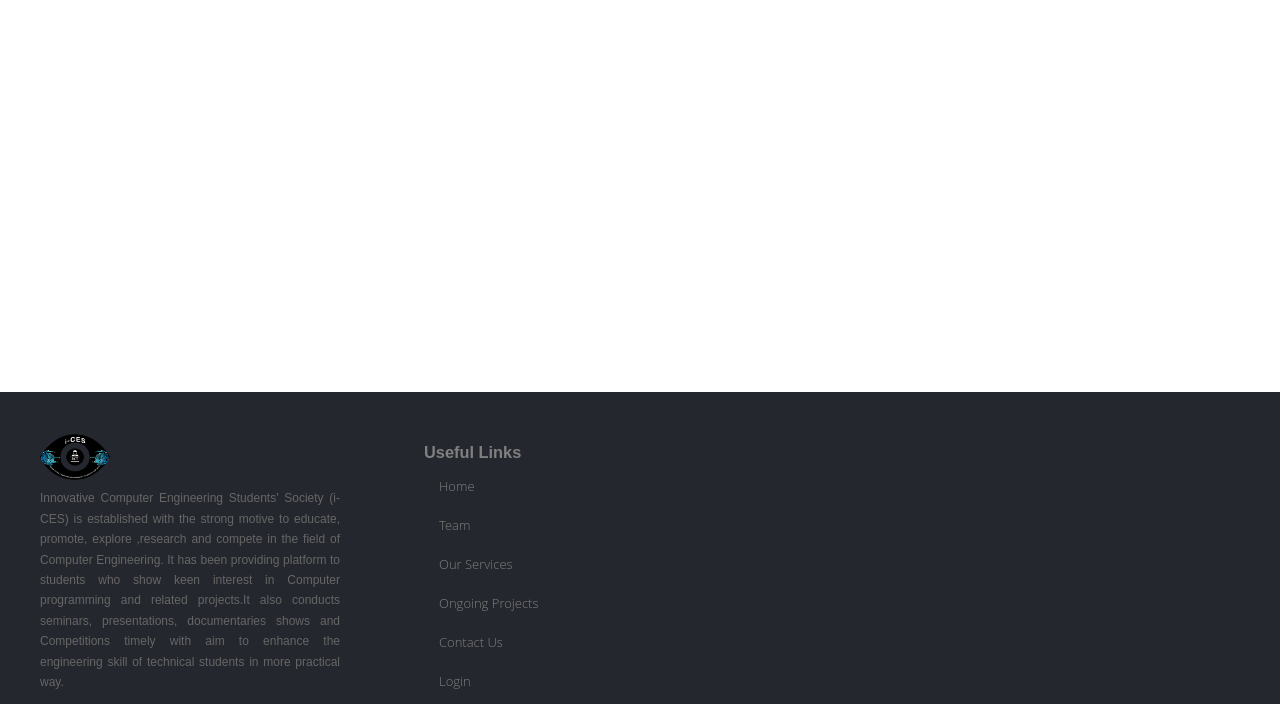
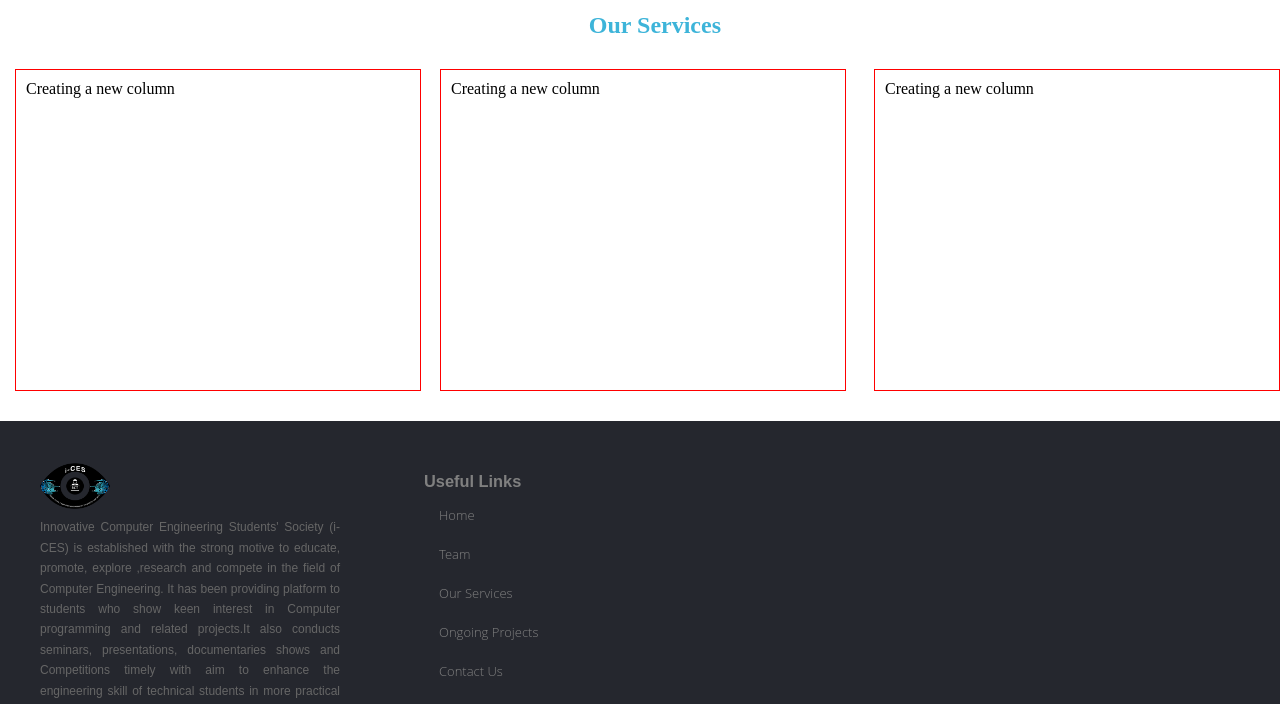
Before and after one commit to dayaraj/smart-nagarik-project, a plain HTML site: page services.html in a window 1280 px wide. Shown: the part 88-792 px from the top of the page. Drawn offline with Linux system fonts and the light colour scheme.

Commit message:
Smart Nagarik

```diff
--- a/css/services.css
+++ b/css/services.css
@@ -50,8 +50,34 @@ margin-right: 100px;
 	background-color: #3DB4D9;
 	border-radius: 30px;
 }
-
-
+h2{
+	margin-top: 100px;
+	padding-left: 46%;
+	color: #3DB4D9;
+}
+.col-1{
+  display: inline-block;
+  width: 30%;
+  padding: 10px;
+  height: 300px;
+  border: 1px solid red;
+  margin-top: 30px;
+  margin-left: 15px;
+}
+.col-2{
+  float: right;
+  width: 30%;
+  padding: 10px;
+  height: 300px;
+   margin-top: 30px;
+  margin-left: 10px;
+  border: 1px solid red;
+}
+.row:after {
+  content: "";
+  display: table;
+  clear: both;
+}
 
 .footer{
 	margin-top: 30px;
--- a/services.html
+++ b/services.html
@@ -2,7 +2,7 @@
 <html>
 <head>
 	<title>Smart Nagarik</title>
-	<link rel="stylesheet" type="text/css" href="css/index.css" />
+	<link rel="stylesheet" type="text/css" href="css/services.css" />
 </head>
 <body>
 		<div class="container">
@@ -24,10 +24,12 @@
 
 	</div>
 </div>
-
+<h2>Our Services</h2>
 <div class="container">
 	<div class="row">
-
+        <div class="col-1">Creating a new column</div>
+        <div class="col-1">Creating a new column</div>
+        <div class="col-2">Creating a new column</div>
 
 </div>
 </div>
```
